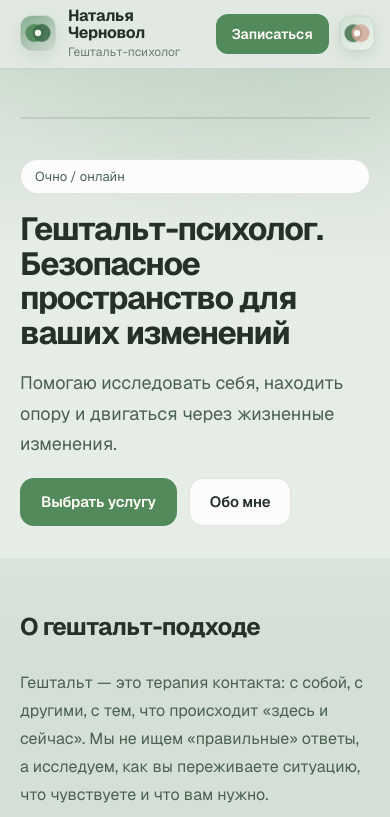
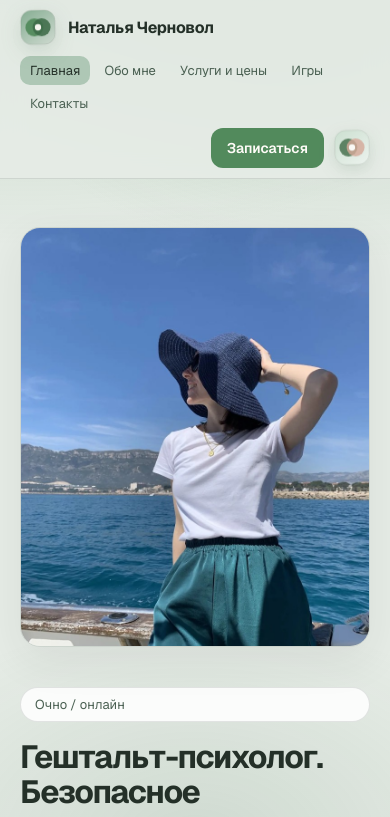
Before and after one commit to Jelydade/chernovol_na_landing, a Next.js app: page / in a window 390 px wide. Shown: the top 817 px of the page. Built offline with nearby package versions, Linux system fonts and the light colour scheme.

Commit message:
corrected

```diff
--- a/src/app/globals.css
+++ b/src/app/globals.css
@@ -130,3 +130,8 @@ img {
   height: auto;
   display: block;
 }
+
+img[data-nimg="fill"] {
+  max-width: none;
+  height: 100%;
+}
--- a/src/app/home.module.css
+++ b/src/app/home.module.css
@@ -178,8 +178,9 @@
 
   .heroPhoto {
     order: -1;
-    max-height: 360px;
-    aspect-ratio: auto;
+    width: 100%;
+    max-height: 420px;
+    aspect-ratio: 4 / 5;
   }
 
   .serviceCards,
--- a/src/styles/site.module.css
+++ b/src/styles/site.module.css
@@ -484,7 +484,37 @@ ul.prose {
 }
 
 @media (max-width: 900px) {
+  .headerInner {
+    flex-wrap: wrap;
+    row-gap: 10px;
+    padding-top: 10px;
+    padding-bottom: 10px;
+  }
+
+  .brand {
+    order: 1;
+  }
+
   .nav {
+    display: flex;
+    order: 2;
+    width: 100%;
+    justify-content: flex-start;
+    gap: 4px;
+  }
+
+  .headerActions {
+    order: 3;
+    width: 100%;
+    justify-content: flex-end;
+  }
+
+  .navLink {
+    font-size: 13px;
+    padding: 6px 10px;
+  }
+
+  .brandSub {
     display: none;
   }
 
```
